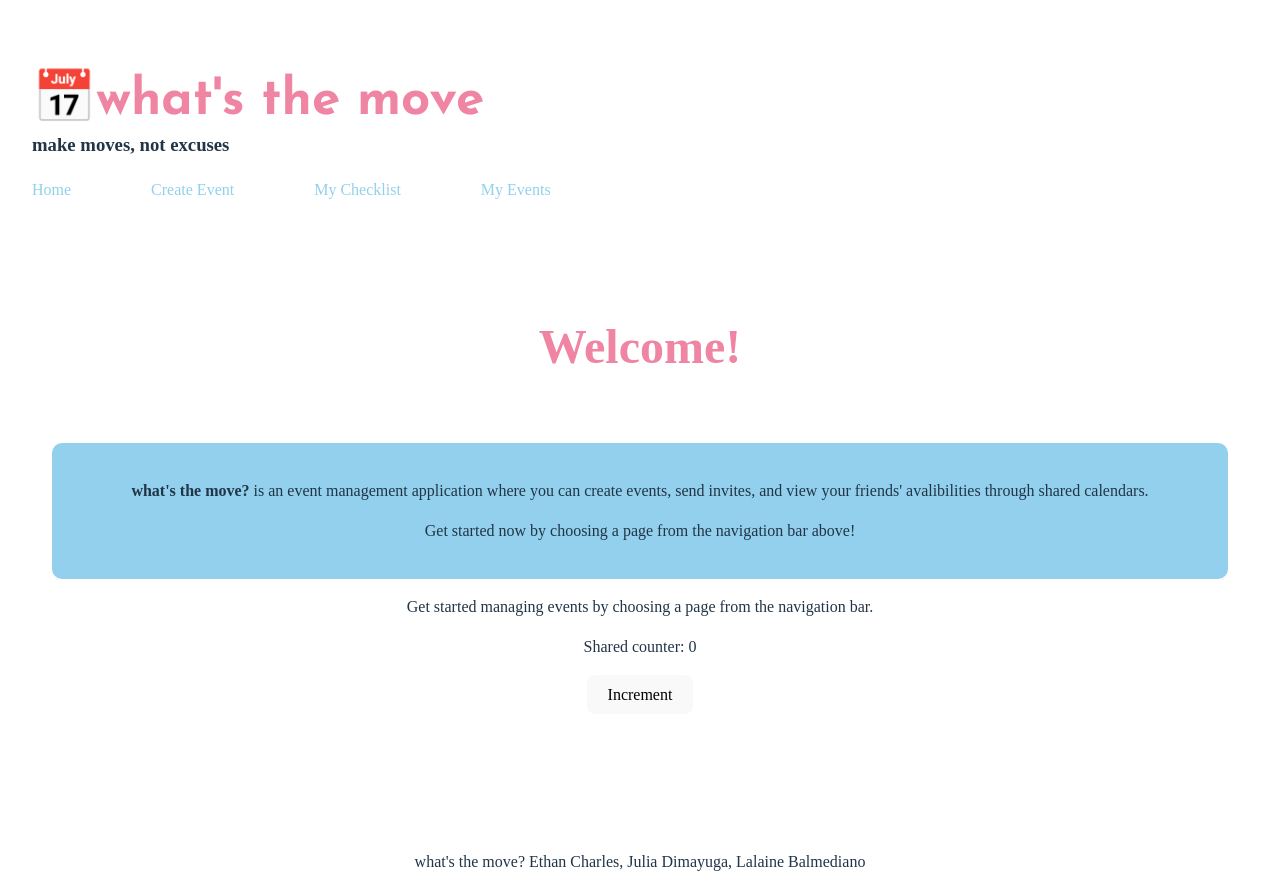
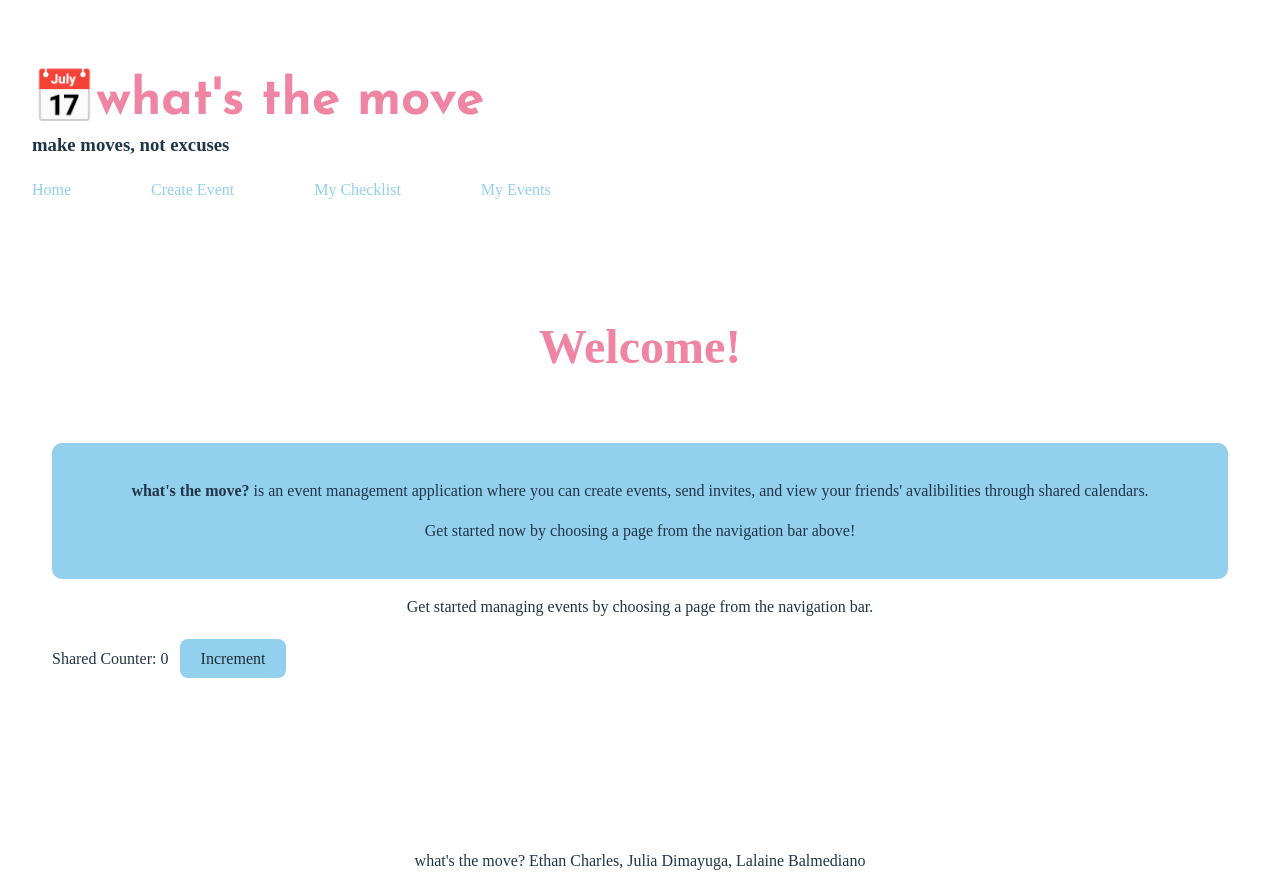
Before and after one commit to echarles2/Event-Planner, a React (Vite) app: page / in a window 1280 px wide. Built offline with nearby package versions, Linux system fonts and the light colour scheme; a web font is replaced by a local one.

Commit message:
added counter context that all component pages looks to for the shared increment value, then refactored each component to used the refactored shared state, satisfying T.4

```diff
--- a/src/App.tsx
+++ b/src/App.tsx
@@ -5,7 +5,8 @@ import ChecklistWrapper from "./components/checklist/ChecklistWrapper";
 import CalendarComponent from "./components/calendar-component/calendar-component";
 import Landing from "./components/landing/Landing";
 import { Layout } from "./components/layout/Layout";
-import { useState } from "react";
+import { CounterProvider } from "./state/CounterContext";
+import React, { useState } from "react";
 
 type AvailabilityStatus = "available" | "unavailable";
 
@@ -16,20 +17,20 @@ type AvailabilityEntry = {
 
 
 export default function App() {
-  var [counter, setCounter] = useState(0);
-
   const [availability, setAvailability] = useState<AvailabilityEntry[]>([]);
 
   return (
     <main>
+      <CounterProvider>
       <Routes>
         <Route path="/" element={<Layout />}>
-          <Route index element={<Landing counter={counter} setCounter={setCounter} />}></Route>
-          <Route path="/create-event" element={<CreateEvent counter={counter} setCounter={setCounter} onCreateEvent={_event => console.log("Event created.")}/>}></Route>
+          <Route index element={<Landing />}></Route>
+          <Route path="/create-event" element={<CreateEvent onCreateEvent={_event => console.log("Event created.")}/>}></Route>
           <Route path="/my-checklist" element={<ChecklistWrapper />}></Route>
-          <Route path="/calendar" element={<CalendarComponent counter={counter} setCounter={setCounter} availability={availability} setAvailability={setAvailability} />}></Route>
+          <Route path="/calendar" element={<CalendarComponent availability={availability} setAvailability={setAvailability} />}></Route>
         </Route>
       </Routes>
+      </CounterProvider>
     </main>
   );
 }
--- a/src/components/calendar-component/calendar-component.tsx
+++ b/src/components/calendar-component/calendar-component.tsx
@@ -1,5 +1,6 @@
 import "./calendar-component.css";
 import React, {useMemo, useState} from "react";
+import { useCounter } from "../../state/CounterContext";
 
 type AvailabilityStatus = "available" | "unavailable";
 
@@ -9,24 +10,18 @@ type AvailabilityEntry = {
 };
 
 type CalendarProps = {
-  counter: number;
-  setCounter: React.Dispatch<React.SetStateAction<number>>;
-
   availability: AvailabilityEntry[];
   setAvailability: React.Dispatch<React.SetStateAction<AvailabilityEntry[]>>;
 };
 
 export default function CalendarComponent(props: CalendarProps) {
+  const { counter, increment } = useCounter();
   const weekDays = ["Sun", "Mon", "Tue", "Wed", "Thu", "Fri", "Sat"];
   const days = Array.from({ length: 31 }, (_, i) => i + 1);
 
   const rows = [];
   for (let i = 0; i < days.length; i += 7) {
     rows.push(days.slice(i, i + 7));
-  }
-
-  function increment() {
-    props.setCounter((prev) => prev + 1);
   }
 
   const [selectedDay, setSelectedDay] = useState<string>("");
@@ -77,14 +72,6 @@ export default function CalendarComponent(props: CalendarProps) {
     <section className="calendar-component">
       <header>
         <h2>January</h2>
-
-        <div className="shared-counter">
-          <span>Shared Counter: {props.counter}</span>
-          <button type="button" onClick={increment}>
-            Increment
-          </button>
-        </div>
-
         <form className="availability-form" onSubmit={handleSubmit}>
           <label>
             Day:
@@ -183,6 +170,13 @@ export default function CalendarComponent(props: CalendarProps) {
           ))}
         </tbody>
       </table>
+        <div className="shared-counter">
+          <span>Shared Counter: {counter}</span>
+          <button type="button" onClick={increment}>
+            Increment
+          </button>
+        </div>
     </section>
+
   );
 }
--- a/src/components/checklist/ChecklistForm.tsx
+++ b/src/components/checklist/ChecklistForm.tsx
@@ -1,6 +1,8 @@
 import { useState, type FormEvent } from "react";
+import { useCounter } from "../../state/CounterContext";
 
 function ChecklistForm({ addTodo }: { addTodo: (item: string) => void }) {
+    const { counter, increment } = useCounter();
     const [itemInput, setItemInput] = useState("");
     const [error, setError] = useState("");
 
@@ -37,6 +39,8 @@ function ChecklistForm({ addTodo }: { addTodo: (item: string) => void }) {
                 <button type="submit" className="todo-btn">Add</button>
                 <p className="error-message">{error}</p>
             </form>
+          <span>Shared Counter: {counter}</span>
+          <button type="button" onClick={increment}>Increment</button>
         </div>
     )
 }
--- a/src/components/create-event/CreateEvent.tsx
+++ b/src/components/create-event/CreateEvent.tsx
@@ -11,6 +11,7 @@ import "./CreateEvent.css";
 import { useState } from "react";
 import { useFormInput } from "../../hooks/useFormHook";
 import { addEvent } from "../services/createEventService";
+import { useCounter } from "../../state/CounterContext";
 
 export interface Event{
     id: number;
@@ -21,22 +22,17 @@ export interface Event{
 }
 
 interface CreateEventProps{
-    counter: number;
-    setCounter: React.Dispatch<React.SetStateAction<number>>;
     onCreateEvent?: (event: Event) => void;
 }
 
-function CreateEvent({counter, setCounter, onCreateEvent}: CreateEventProps){
+function CreateEvent({onCreateEvent}: CreateEventProps){
+    const { counter, increment } = useCounter();
     const name = useFormInput();
     const date = useFormInput();
     const location = useFormInput();
     const detailInput = useFormInput();
     const [details, setDetails] = useState<string[]>([]);
     const [formError, setFormError] = useState<string>("");
-
-    function increment() {
-      setCounter((prev) => prev + 1);
-    }
 
     function deleteDetail(index: number){
             setDetails(details.filter((_, i) => i !==index));
@@ -141,10 +137,10 @@ function CreateEvent({counter, setCounter, onCreateEvent}: CreateEventProps){
             </div>
 
             <div className="shared-counter">
-                    <span>Shared Counter: {counter}</span>
-                    <button type="button" onClick={increment}>
-                        Increment
-                    </button>
+                <span>Shared Counter: {counter}</span>
+                <button type="button" onClick={increment}>
+                Increment
+                </button>
             </div>
         </form>
     );
--- a/src/components/landing/Landing.tsx
+++ b/src/components/landing/Landing.tsx
@@ -1,15 +1,9 @@
+import { useCounter } from "../../state/CounterContext";
 import "./Landing.css";
 
-type LandingProps = {
-  counter: number;
-  setCounter: React.Dispatch<React.SetStateAction<number>>;
-};
 
-function Landing(props: LandingProps) {
-
-  function increment() {
-    props.setCounter((prev) => prev + 1);
-  }
+function Landing() {
+const { counter, increment } = useCounter();
 
     return(
         <section className="landing">
@@ -20,8 +14,12 @@ function Landing(props: LandingProps) {
             </div>
             <p>Get started managing events by choosing a page from the navigation bar.</p>
 
-            <p>Shared counter: {props.counter}</p>
-            <button type="button" onClick={increment}>Increment</button>
+            <div className="shared-counter">
+                <span>Shared Counter: {counter}</span>
+                <button type="button" onClick={increment}>
+                Increment
+                </button>
+            </div>
         </section>
     );
 }
--- /dev/null
+++ b/src/state/CounterContext.tsx
@@ -0,0 +1,30 @@
+import React, { createContext, useContext, useMemo, useState } from 'react';
+
+type CounterContextValue = {
+    counter: number;
+    increment: () => void;
+};
+
+const CounterContext = createContext<CounterContextValue | undefined>(undefined);
+
+export function CounterProvider({ children }: { children: React.ReactNode }) {
+    const [counter, setCounter] = useState(0);
+
+    function increment() {
+        setCounter((prev) => prev + 1);
+    }
+
+    const value = useMemo(() => ({ counter, increment }), [counter]);
+
+    return (
+        <CounterContext.Provider value={value}>
+            {children}
+        </CounterContext.Provider>
+    );
+}
+
+export function useCounter() {
+    const ctx = useContext(CounterContext);
+    if (!ctx)throw new Error("useCounter must be used within a CounterProvider");
+    return ctx;
+}
--- /dev/null
+++ b/src/types/availability.ts
@@ -0,0 +1,6 @@
+export type AvailabilityStatus = "available" | "unavailable";
+
+export type AvailabilityEntry = {
+  day: number;
+  status: AvailabilityStatus;
+};
```
